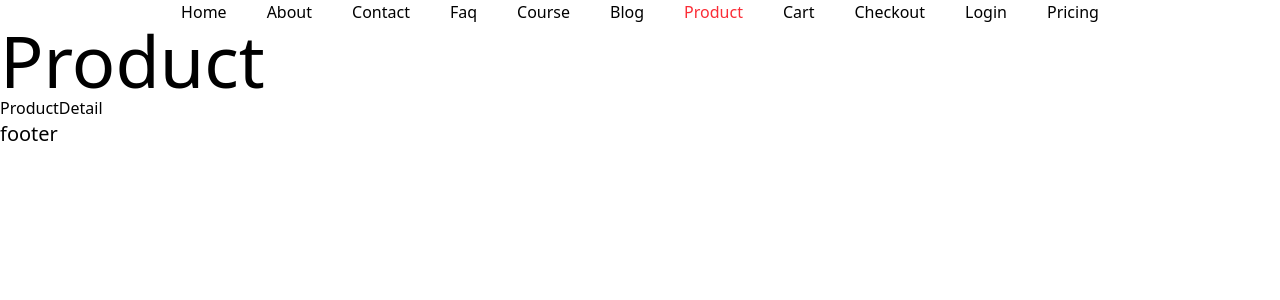
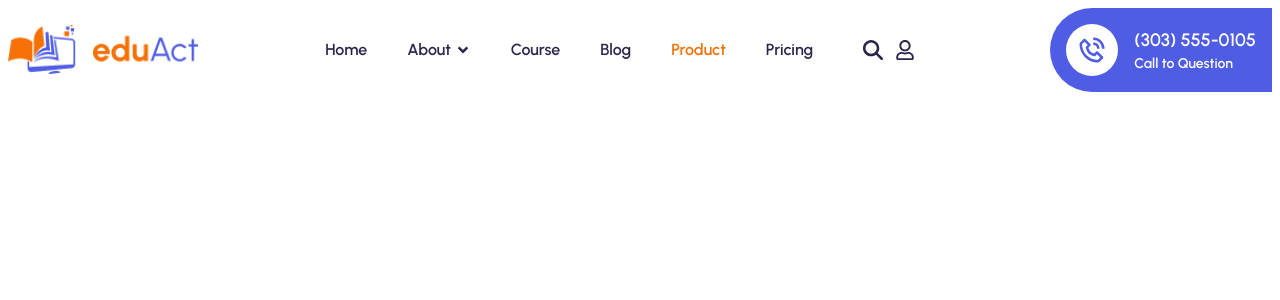
Before and after one commit to Mohammad-Nadil/ebt-eduact, a React (Vite) app: page /product in a window 1280 px wide. Shown: the top 300 px of the page. Built offline with nearby package versions, Linux system fonts and the light colour scheme.

Commit message:
basic nav created

```diff
--- /dev/null
+++ b/src/components/Container.jsx
@@ -0,0 +1,7 @@
+import React from "react";
+
+const Container = ({ children, className }) => {
+  return <div className={`max-w-330 mx-auto relative px-2 font-urbanist ${className}`}>{children}</div>;
+};
+
+export default Container;
--- a/src/components/Navbar.jsx
+++ b/src/components/Navbar.jsx
@@ -1,102 +1,96 @@
-import React from "react";
+import React, { useState } from "react";
 import { NavLink } from "react-router-dom";
+import { FaAngleDown, FaBars, FaRegUser } from "react-icons/fa";
+import Container from "./Container";
+import logo from "../assets/logo.png";
+import darkLogo from "../assets/Dark Logo.png";
+import { FaMagnifyingGlass } from "react-icons/fa6";
+import { BiPhoneCall } from "react-icons/bi";
+import { ImCross } from "react-icons/im";
+
+const LinkTag = ({ to, children , className }) => (
+  <NavLink
+    to={to}
+    className={({ isActive }) =>
+      isActive ? `text-secondary  ${className}` : `  ${className}`
+    }
+  >
+    <p>{children}</p>
+  </NavLink>
+);
 
 const Navbar = () => {
+  const [show, setShow] = useState(false);
+  const [open, setOpen] = useState(false);
+
+  const aboutLinks = [
+    { name: "About Us", path: "/about" },
+    { name: "Contact", path: "/contact" },
+    { name: "Faq", path: "/faq" },
+  ];
+
   return (
-    <nav>
-      <ul className="flex items-center gap-10 justify-center">
-        <NavLink
-          className={({ isActive }) =>
-            isActive ? "text-red-500" : "text-black"
-          }
-          to="/"
+    <nav className="absolute  w-full  ">
+      <Container
+        className={`flex justify-between items-center py-2 overflow-x-clip`}
+      >
+        <div className="w-32 md:w-40 xl:w-48 ">
+          <img src={logo} alt="logo" className="w-full " />
+        </div>
+        <ul
+          className={`flex absolute sm:static top-full right-3 text-right flex-col sm:flex-row sm:items-center justify-center gap-y-4 sm:gap-y-0 gap-x-4 md:gap-6 xl:gap-10  font-semibold text-primaryText text-3xl sm:text-sm md:text-base duration-300 sm:translate-x-0
+            ${open ? "translate-x-0 " : "translate-x-[150%]"}
+            `}
         >
-          <p>Home</p>
-        </NavLink>
-        <NavLink
-          className={({ isActive }) =>
-            isActive ? "text-red-500" : "text-black"
-          }
-          to="/about"
-        >
-          <p>About</p>
-        </NavLink>
-        <NavLink
-          className={({ isActive }) =>
-            isActive ? "text-red-500" : "text-black"
-          }
-          to="/contact"
-        >
-          <p>Contact</p>
-        </NavLink>
-        <NavLink
-          className={({ isActive }) =>
-            isActive ? "text-red-500" : "text-black"
-          }
-          to="/faq"
-        >
-          <p>Faq</p>
-        </NavLink>
-        <NavLink
-          className={({ isActive }) =>
-            isActive ? "text-red-500" : "text-black"
-          }
-          to="/course"
-        >
-          <p>Course</p>
-        </NavLink>
+          <LinkTag to="/">Home</LinkTag>
 
-        <NavLink
-          className={({ isActive }) =>
-            isActive ? "text-red-500" : "text-black"
-          }
-          to="/blog"
-        >
-          <p>Blog</p>
-        </NavLink>
+          <li
+            onClick={() => setShow(!show)}
+            className="relative cursor-pointer items-center gap-1 hidden sm:flex"
+          >
+            <span>About</span>
+            <FaAngleDown
+              className={`transition-transform duration-300 ${
+                show ? "rotate-180" : ""
+              }`}
+            />
 
-        <NavLink
-          className={({ isActive }) =>
-            isActive ? "text-red-500" : "text-black"
-          }
-          to="/product"
-        >
-          <p>Product</p>
-        </NavLink>
-
-        <NavLink
-          className={({ isActive }) =>
-            isActive ? "text-red-500" : "text-black"
-          }
-          to="/cart"
-        >
-          <p>Cart</p>
-        </NavLink>
-        <NavLink
-          className={({ isActive }) =>
-            isActive ? "text-red-500" : "text-black"
-          }
-          to="/checkout"
-        >
-          <p>Checkout</p>
-        </NavLink>
-        <NavLink
-          className={({ isActive }) =>
-            isActive ? "text-red-500" : "text-black"
-          }
-          to="/login"
-        >
-          <p>Login</p>
-        </NavLink>
-        <NavLink
-          className={({ isActive }) =>
-            isActive ? "text-red-500" : "text-black"
-          }
-          to="/pricing"
-        >
-          <p>Pricing</p>
-        </NavLink>
-      </ul>
+            <div
+              className={`absolute top-full right-full sm:right-0 flex flex-col gap-2 rounded-md border border-primary bg-white p-2 text-nowrap transition-all duration-300
+              ${show ? "visible opacity-100" : "invisible opacity-0"}`}
+            >
+              {aboutLinks.map((item) => (
+                <LinkTag key={item.path} to={item.path}>
+                  {item.name}
+                </LinkTag>
+              ))}
+            </div>
+          </li>
+          <LinkTag className={`sm:hidden`} to="/about">About</LinkTag>
+          <LinkTag className={`sm:hidden`} to="/contact">Contact us</LinkTag>
+          <LinkTag className={`sm:hidden`} to="/faq">Faq</LinkTag>
+          <LinkTag to="/course">Course</LinkTag>
+          <LinkTag to="/blog">Blog</LinkTag>
+          <LinkTag to="/product">Product</LinkTag>
+          <LinkTag to="/pricing">Pricing</LinkTag>
+          <div className="icon text-xl hidden sm:flex items-center gap-x-3 md:px-2.5">
+            <FaMagnifyingGlass />
+            <FaRegUser />
+          </div>
+        </ul>
+        <div className="call p-3 xl:p-4 hidden lg:flex items-center gap-x-4 bg-primary rounded-l-full ">
+          <div className="icon w-8 xl:w-13 aspect-square flex items-center justify-center bg-white rounded-full text-primary text-2xl xl:text-3xl">
+            <BiPhoneCall />
+          </div>
+          <div className="number text-white font-semibold 2xl:pr-9">
+            <p className="num text-lg">(303) 555-0105</p>
+            <p className="text-sm">Call to Question</p>
+          </div>
+        </div>
+        <div onClick={() => setOpen(!open)} className="sm:hidden text-xl">
+          {open ?  <ImCross />: <FaBars />}
+        </div>
+      </Container>
     </nav>
   );
 };
--- a/src/index.css
+++ b/src/index.css
@@ -5,5 +5,5 @@
   --font-urbanist: "Urbanist", sans-serif;
   --color-primary: #4F5DE4;
   --color-secondary: #F57005;
-  --text-primary: #2A254D;
+  --color-primaryText: #2A254D;
 }
--- a/src/main.jsx
+++ b/src/main.jsx
@@ -29,7 +29,7 @@ createRoot(document.getElementById("root")).render(
   <StrictMode>
     <BrowserRouter>
       <Navbar />
-      <Routes>
+      {/* <Routes >
         <Route index element={<Home />} />
         <Route path="/about" element={<About />} />
         <Route path="/contact" element={<Contact />} />
@@ -52,7 +52,7 @@ createRoot(document.getElementById("root")).render(
         <Route path="/pricing" element={<Pricing />} />
         <Route path="*"  element={<Error />} />
       </Routes>
-      <Footer />
+      <Footer /> */}
     </BrowserRouter>
   </StrictMode>,
 );
--- a/src/pages/Product.jsx
+++ b/src/pages/Product.jsx
@@ -11,6 +11,24 @@ const Product = () => {
       >
         <p>ProductDetail</p>
       </NavLink>
+      <NavLink
+        className={({ isActive }) => (isActive ? "text-red-500" : "text-black")}
+        to="/cart"
+      >
+        <p>Cart</p>
+      </NavLink>
+      <NavLink
+        className={({ isActive }) => (isActive ? "text-red-500" : "text-black")}
+        to="/checkout"
+      >
+        <p>Checkout</p>
+      </NavLink>
+      <NavLink
+        className={({ isActive }) => (isActive ? "text-red-500" : "text-black")}
+        to="/login"
+      >
+        <p>Login</p>
+      </NavLink>
     </div>
   );
 };
```
Also changed, not shown: src/assets/Dark Logo.png (added).
